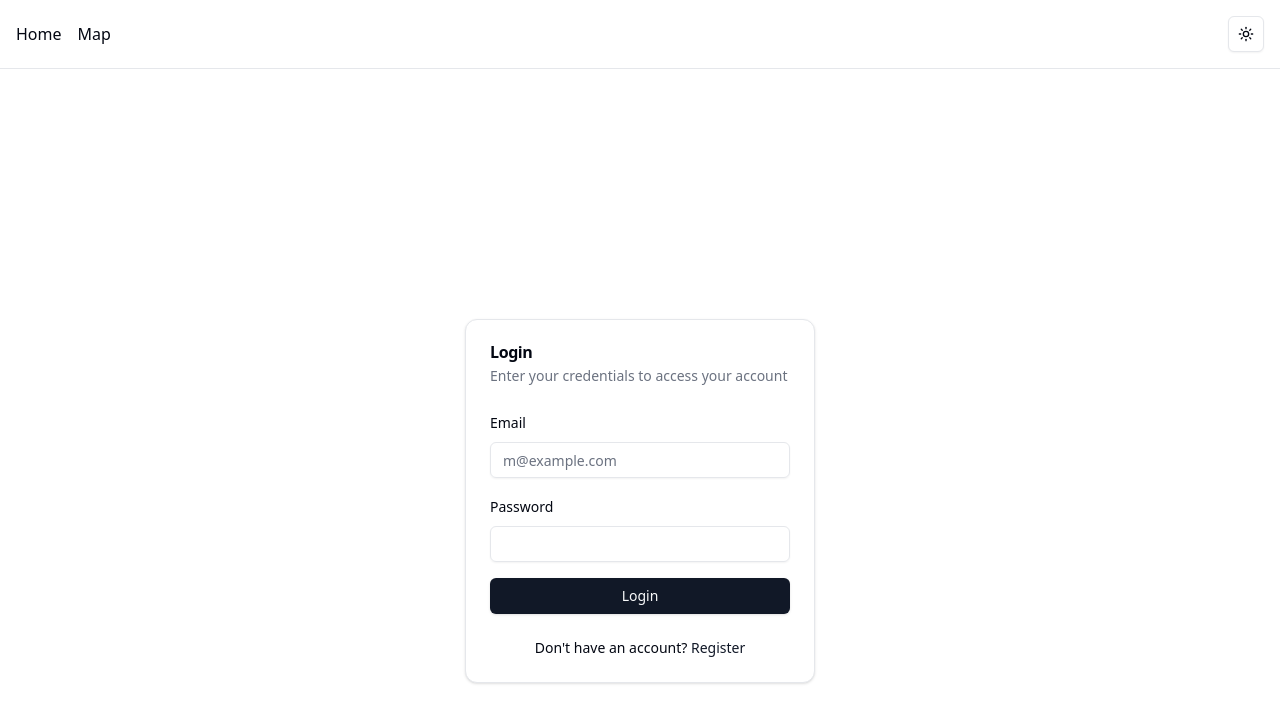
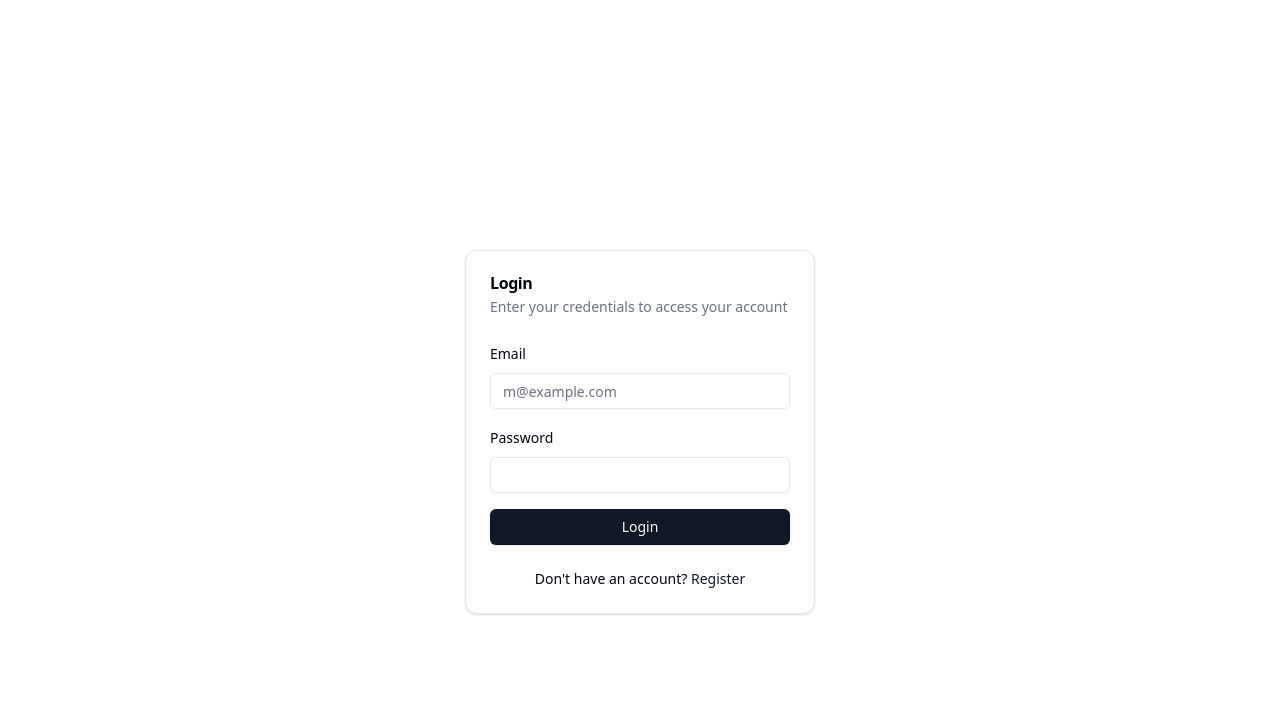
Before and after one commit to Ashit743/geo-spatial-app, a Vue app in the folder front-end/: page /login in a window 1280 px wide. Shown: the top 722 px of the page. Built offline with nearby package versions, Linux system fonts and the light colour scheme.

Commit message:
remove nav header in login screen

```diff
--- a/front-end/src/App.vue
+++ b/front-end/src/App.vue
@@ -1,13 +1,16 @@
 <script setup lang="ts">
-import { ref, computed } from 'vue'
-import { useRoute } from 'vue-router'
+import { computed } from 'vue'
 import { useTheme } from '@/composables/useTheme'
 import { Button } from '@/components/ui/button'
 import { Sun, Moon } from 'lucide-vue-next'
 import ToastProvider from '@/components/ui/toast/ToastProvider.vue'
+import { useAuthStore } from '@/stores/auth'
 
 const { isDark, toggleDark } = useTheme()
-const route = useRoute()
+
+const authStore = useAuthStore();
+
+const isAuthenticated = computed(() => authStore.isAuthenticated);
 
 </script>
 
@@ -15,9 +18,9 @@ const route = useRoute()
   <ToastProvider>
     <div :class="{ 'dark': isDark }">
       <div class="min-h-screen bg-background text-foreground">
-        <header  class="border-b">
+        <header v-if="isAuthenticated" class="border-b">
           <div class="container mx-auto px-4 py-4 flex justify-between items-center">
-            <nav class="space-x-4">
+            <nav class="space-x-4" >
               <router-link to="/" class="text-foreground hover:text-primary transition-colors">Home</router-link>
               <router-link to="/map" class="text-foreground hover:text-primary transition-colors">Map</router-link>
             </nav>
--- a/front-end/src/router/router.ts
+++ b/front-end/src/router/router.ts
@@ -7,16 +7,18 @@ import NotFound from "@/views/NotFound.vue";
 import Login from "@/views/Login.vue";
 import Register from "@/views/Register.vue";
 
+
 // Define routes
 const routes = [
   {
     path: "/",
     name: "Home",
     component: Home,
+    meta: { requiresAuth: true }
   },
   { path: "/login",
     name: "Login",
-    component: Login
+    component: Login,
   },
   { path: "/register",
     name: "Register",
@@ -26,6 +28,7 @@ const routes = [
     path: "/map",
     name: "MapPage",
     component: MapPage,
+    meta: { requiresAuth: true }
   },
   {
     path: "/:pathMatch(.*)*",
@@ -44,7 +47,7 @@ const router = createRouter({
 router.beforeEach((to, from, next) => {
   const token = localStorage.getItem('token');
   if (to.matched.some(record => record.meta.requiresAuth) && !token) {
-    next('/');
+    next('/login');
   } else {
     next();
   }
```
